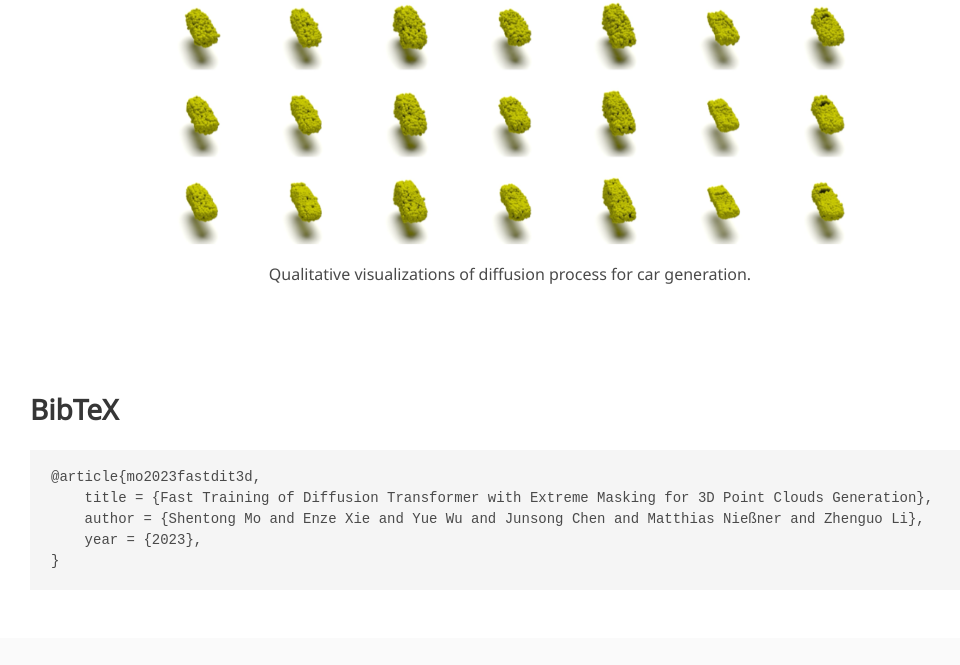
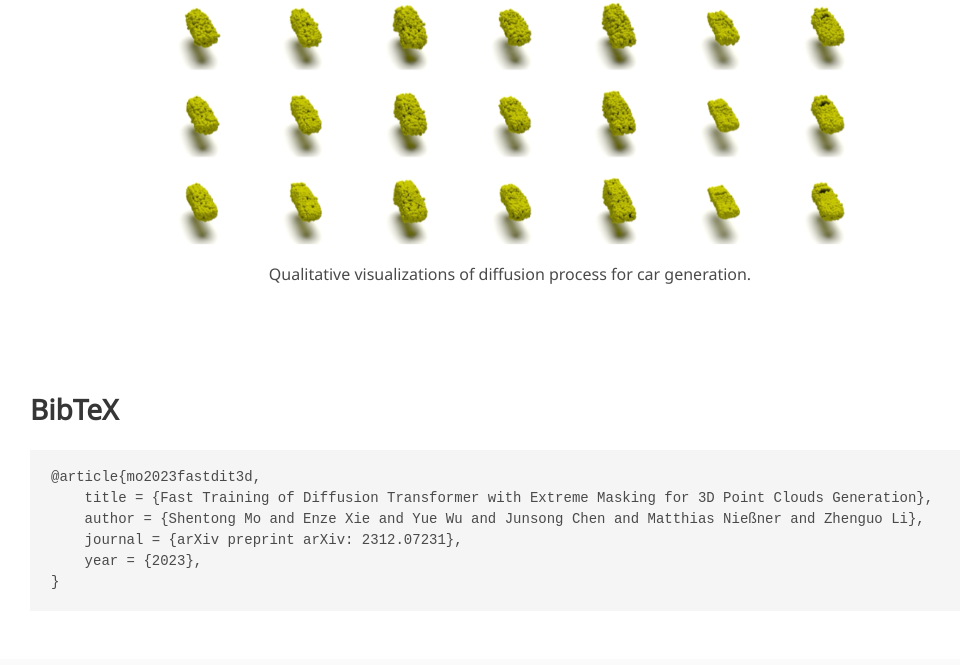
Before and after one commit to DiT-3D/FastDiT-3D, a plain HTML site: page index.html in a window 1280 px wide. Shown: the part 7612-8277 px from the top of the page, without its empty margins (130-1090 px from the left). Drawn offline with nearby package versions, Linux system fonts and the light colour scheme; some icons are missing; a web font is replaced by a local one.

Commit message:
Update index.html

```diff
--- a/index.html
+++ b/index.html
@@ -251,6 +251,7 @@
     <pre><code>@article{mo2023fastdit3d,
     title = {Fast Training of Diffusion Transformer with Extreme Masking for 3D Point Clouds Generation},
     author = {Shentong Mo and Enze Xie and Yue Wu and Junsong Chen and Matthias Nießner and Zhenguo Li},
+    journal = {arXiv preprint arXiv: 2312.07231},
     year = {2023},
 }</code></pre>
   </div>
```
